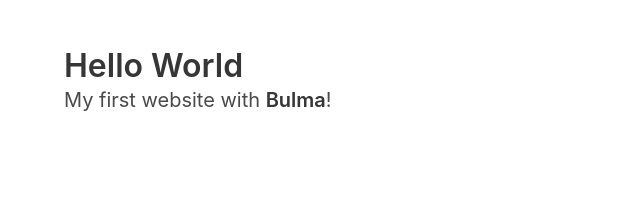
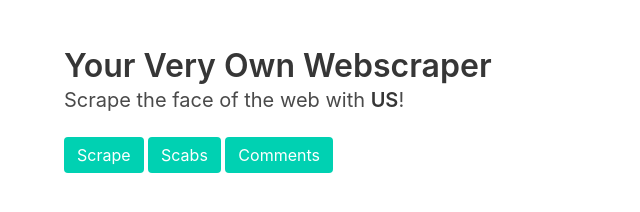
Before and after one commit to ejonesy/basic-web-scraper, a website: page public/index.html in a window 1280 px wide. Shown: the whole page, without its empty margins (0-640 px from the left). Drawn offline with nearby package versions, Linux system fonts and the light colour scheme.

Commit message:
Minor adjustments, some style added

```diff
--- a/public/index.html
+++ b/public/index.html
@@ -3,7 +3,7 @@
   <head>
     <meta charset="utf-8">
     <meta name="viewport" content="width=device-width, initial-scale=1">
-    <title>Hello Bulma!</title>
+    <title>Webscraping</title>
     <link rel="stylesheet" href="https://cdnjs.cloudflare.com/ajax/libs/bulma/0.7.1/css/bulma.min.css">
     <script defer src="https://use.fontawesome.com/releases/v5.0.7/js/all.js"></script>
   </head>
@@ -11,12 +11,23 @@
   <section class="section">
         <div class="container">
             <h1 class="title">
-        Hello World
+                Your Very Own Webscraper
             </h1>
             <p class="subtitle">
-        My first website with <strong>Bulma</strong>!
+                Scrape the face of the web with <strong>US</strong>!
             </p>
+            <a class="button is-primary" id="scrape">
+                Scrape
+            </a>
+            <a class="button is-primary" id="saved-scrapes">
+                Scabs
+            </a>
+            <a class="button is-primary" id="comments">
+                Comments
+            </a>
         </div>
     </section>
+    <div id="results"></div>
+    <script src="app.js"></script>
   </body>
 </html>
--- /dev/null
+++ b/public/style.scss
@@ -0,0 +1,26 @@
+@import "../sass/utilities/initial-variables";
+@import "../sass/utilities/functions";
+@import "../bulma";
+
+$blue: #72d0eb;
+$pink: #ffb3b3;
+$pink-invert: #fff;
+
+$family-serif: "Merriweather", "Georgia", serif;
+
+$primary: $pink;
+$primary-invert: $pink-invert;
+$danger: $orange;
+$family-primary: $family-serif;
+
+$linkedin: #0077b5;
+$linkedin-invert: findColorInvert($linkedin);
+$github: #333;
+$github-invert: findColorInvert($github);
+
+@import "../sass/utilities/derived-variables";
+$addColors: (
+  "linkedin": ($linkedin, $linkedin-invert),
+  "github": ($github, $github-invert)
+);
+$colors: map-merge($colors, $addColors);
```
Also changed, not shown: server.js (+5 -4 lines). Lines whose indentation alone changed are shown as unchanged.
